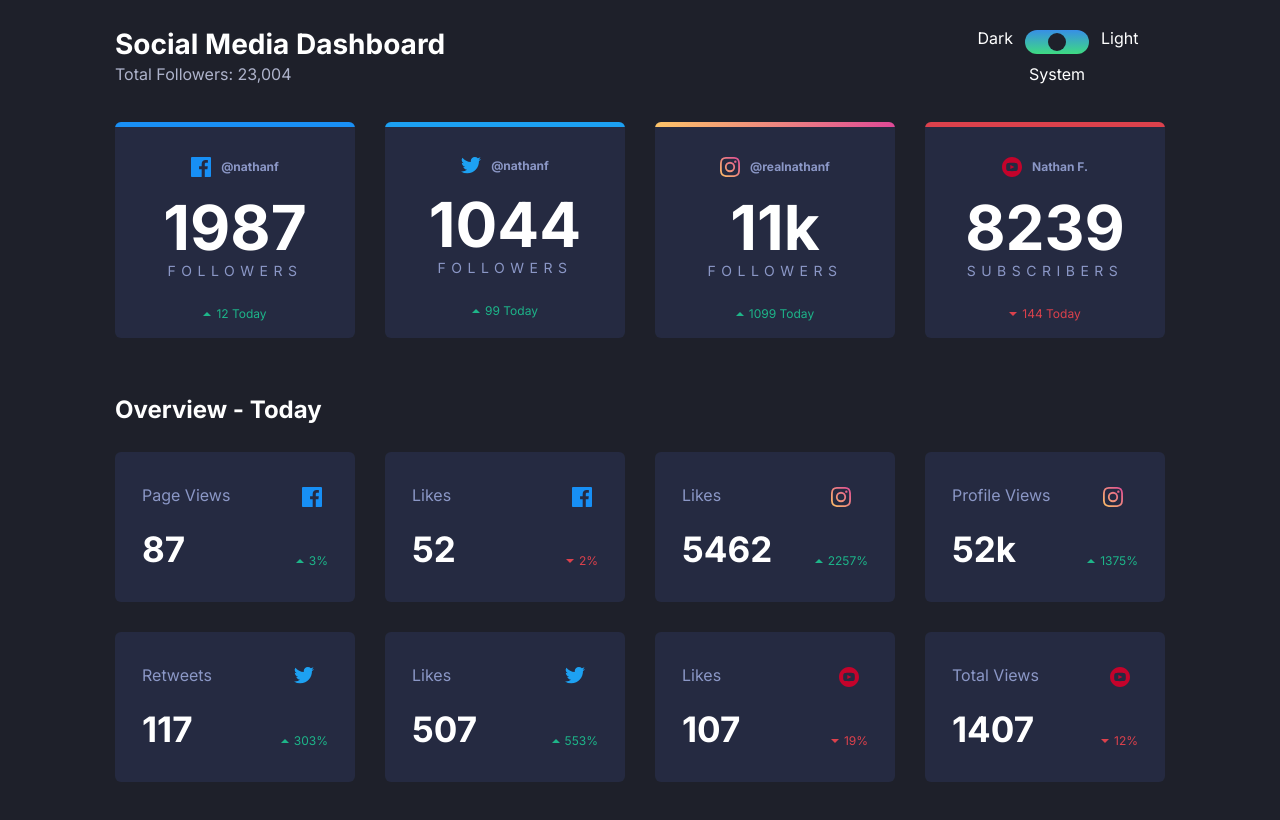
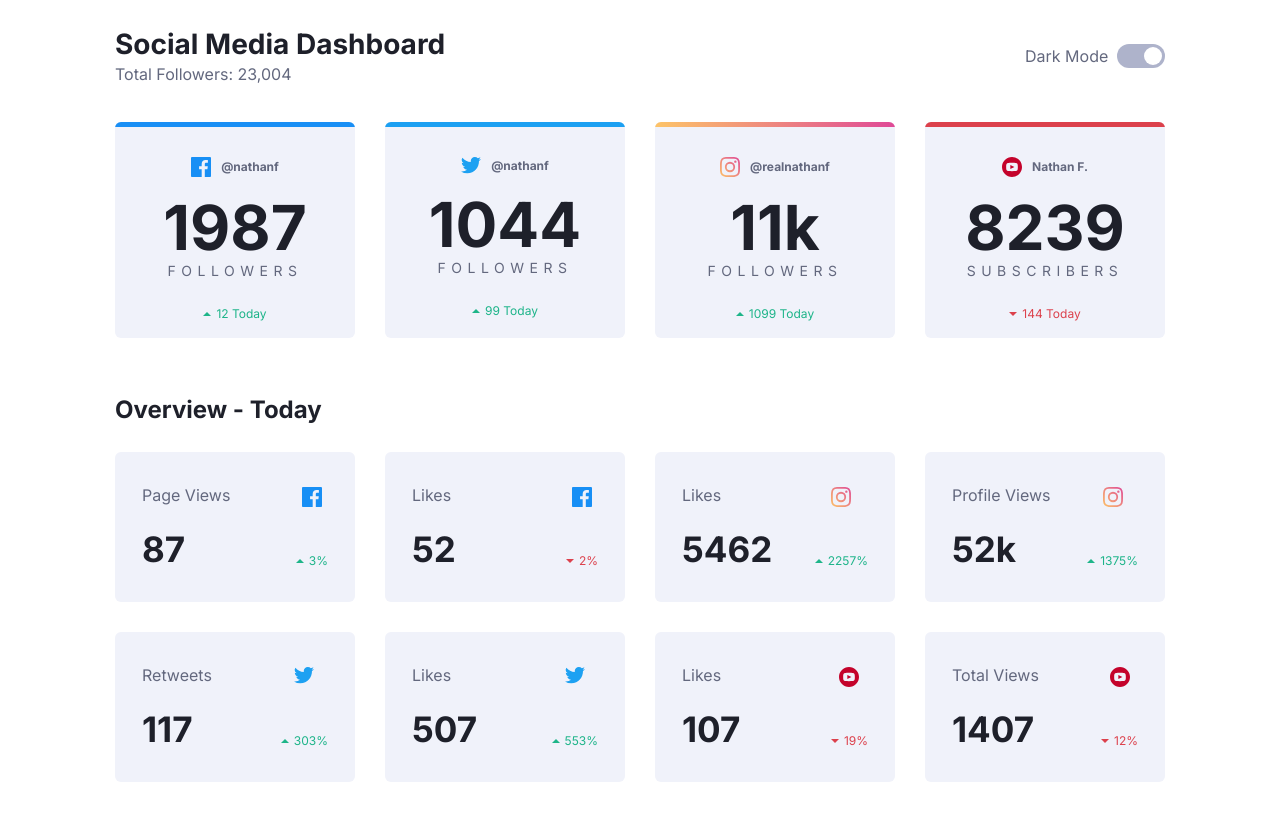
Before and after one commit to ChagCode/social-dashboard-with-theme, a plain HTML site: page index.html in a window 1280 px wide. Drawn offline with Linux system fonts and the light colour scheme.

Commit message:
Версия 0.1

```diff
--- a/index.html
+++ b/index.html
@@ -15,7 +15,7 @@
     <link rel="stylesheet" href="css/reset.css" />
     <link rel="stylesheet" href="css/fonts.css" />
     <link rel="stylesheet" href="css/style.css" />
-    <!-- Feel free to remove these styles or customise in your own stylesheet 👍 -->
+    <script src="js/script.js" defer></script>
   </head>
   <body>
     <span class="inline-top"></span>
@@ -28,14 +28,14 @@
       </div>
       <!-- /.header-title -->
 
-      <fieldset class="header-toggle toggle" role="radiogroup">
+      <div class="toggle header-toggle" role="radiogroup">
+        <legend for="dark">Dark Mode</legend>
         <div class="toggle__wrapper">
-          <input class="toggle__input" type="radio" name="theme" id="dark" />
           <input
             class="toggle__input"
             type="radio"
             name="theme"
-            id="system"
+            id="dark"
             checked
           />
           <input class="toggle__input" type="radio" name="theme" id="light" />
@@ -43,14 +43,12 @@
           <span aria-hidden="true" class="toggle__button"></span>
         </div>
         <!-- /.toggle__wrapper -->
-        <label for="dark">Dark</label>
-        <label for="system">System</label>
-        <label for="light">Light</label>
-      </fieldset>
+        <!-- <label for="light">Light</label> -->
+      </div>
     </header>
     <main>
       <section class="cards container">
-        <div class="cards-top cards-top--mb-2">
+        <div class="cards-top">
           <div class="cards-item">
             <span class="cards-inline cards-inline--facebook"></span>
             <div class="cards-item__info">
--- /dev/null
+++ b/js/script.js
@@ -0,0 +1,58 @@
+const darkBtn = document.getElementById("dark");
+const lightBtn = document.getElementById("light");
+
+const setDarkTheme = () => {
+  document.querySelector("body").classList = "dark";
+};
+const setLightTheme = () => {
+  document.querySelector("body").classList = "light";
+};
+
+const setTheme = () => {
+  if (localStorage.getItem("theme") === "dark") {
+    setDarkTheme();
+    darkBtn.click();
+  } else if (localStorage.getItem("theme") === "light") {
+    setLightTheme();
+    lightBtn.click();
+  }
+};
+
+const checkTheme = () => {
+  if (localStorage.getItem("theme") === null) {
+    if (window.matchMedia("(prefers-color-scheme: dark)").matches) {
+      setDarkTheme();
+      darkBtn.click();
+    } else if (window.matchMedia("(prefers-color-scheme: light)").matches) {
+      setLightTheme();
+      lightBtn.click();
+    }
+  }
+};
+
+const checkThemeChange = () => {
+  window
+    .matchMedia("(prefers-color-scheme: dark)")
+    .addEventListener("change", (e) => {
+      checkTheme();
+    });
+};
+
+setTheme();
+checkTheme();
+checkThemeChange();
+
+const radioButtons = document.querySelectorAll(
+  ".toggle__wrapper input[type='radio']"
+);
+for (let i = 0; i < radioButtons.length; i++) {
+  radioButtons[i].addEventListener("click", (event) => {
+    if (darkBtn.checked) {
+      localStorage.setItem("theme", "dark");
+      setDarkTheme();
+    } else {
+      localStorage.setItem("theme", "light");
+      setLightTheme();
+    }
+  });
+}
--- a/sass/components/_cards.sass
+++ b/sass/components/_cards.sass
@@ -29,13 +29,13 @@
     align-items: center
     width: rem(240)
     height: rem(216)
-    background-color: var(--dark-card-bg)
+    background-color: var(--card-bg)
     border-radius: rem(6)
     padding-top: rem(35)
     padding-button: rem(25)
     overflow: hidden
     &:hover
-      filter: brightness(150%)
+      filter: brightness(var(--brightness))
     &__info
       display: flex
       align-items: center
@@ -43,16 +43,16 @@
     &__icon
       margin-right: rem(10)
     &__nickname
-      color: var(--dark-text1)
+      color: var(--text-one)
       font-size: rem(12)
       font-weight: bold
     &__count
-      color: var(--dark-text2)
+      color: var(--text-two)
       font-size: rem(62)
       font-weight: bold
       margin-bottom: rem(5)
     &__followers
-      color: var(--dark-text1)
+      color: var(--text-one)
       font-size: rem(14)
       text-transform: uppercase
       letter-spacing: rem(5.5)
@@ -81,21 +81,21 @@
     justify-content: space-between
     width: rem(240)
     height: rem(150)
-    background-color: var(--dark-card-bg)
+    background-color: var(--card-bg)
     border-radius: rem(6)
     padding: rem(35) rem(27)
     overflow: hidden
     margin-bottom: rem(30)
     &:hover
-      filter: brightness(150%)
+      filter: brightness(var(--brightness))
     &__info
       display: flex
       flex-direction: column
       justify-content: space-between
     &__type
-      color: var(--dark-text1)
+      color: var(--text-one)
     &__count
-      color: var(--dark-text2)
+      color: var(--text-two)
       font-size: rem(35)
       font-weight: bold
     &__block
--- a/sass/components/_header.sass
+++ b/sass/components/_header.sass
@@ -26,4 +26,6 @@
       font-weight: bold
       margin-bottom: rem(8)
     &__total-followers
-      color: var(--toggle-bg-light)
+      color: var(--text-followers)
+legend
+  color: var(--text-mode)
--- a/sass/components/_toggle.sass
+++ b/sass/components/_toggle.sass
@@ -2,14 +2,13 @@
 // https://codepen.io/SaraSoueidan/pen/jpBbrq?editors=1100
 
 .toggle
-  display: grid
-  grid-template-columns: repeat(3, 1fr)
-  gap: rem(12)
+  display: flex
+  justify-content: space-between
+  align-items: center
+  width: rem(140)
   &__wrapper
     position: relative
-    grid-column: 2 / 3
-    grid-row: 1 / 2
-    width: rem(64)
+    width: rem(48)
     height: rem(24)
 
   &__input
@@ -17,10 +16,10 @@
     z-index: 1
     margin: rem(-2)
     position: relative
-    width: rem(19)
+    width: rem(25.75)
     height: rem(26)
     &:focus ~ .toggle__button
-      border: rem(2) solid var(--dark-text2)
+      border: rem(2) solid var(--text-two)
 
   &__background
     position: absolute
@@ -30,7 +29,7 @@
     overflow: hidden
     width: 100%
     height: 100%
-    background: var(--toggle-bg-dark)
+    background: var(--toggle-bg)
 
   &__button
     position: absolute
@@ -40,26 +39,16 @@
     width: rem(18)
     height: rem(18)
     border-radius: 50%
-    background-color: var(--dark-bg)
+    background-color: var(--background)
     transition: all 150ms ease-in-out
 
-label
+legend
   cursor: pointer
   &[for='dark']
-    grid-column: 1 / 2
     justify-self: end
-  &[for='system']
-    grid-column: 1 / 4
-    grid-row: 2 / 3
-    justify-self: center
   &[for='light']
-    grid-column: 3 / 4
     justify-self: start
 
 #light:checked ~ .toggle__button
   right: rem(3)
   left: calc( 100% - 21px )
-
-#system:checked ~ .toggle__button
-  left: 50%
-  transform: translateX(-50%)
--- a/sass/globals/_boilerlate.sass
+++ b/sass/globals/_boilerlate.sass
@@ -6,8 +6,8 @@
 
 body
   font-family: var(--font-inter)
-  background: var(--dark-bg)
-  color: var(--dark-text2)
+  background: var(--background)
+  color: var(--text-two)
 
 .container
   padding: 0 rem(25)
--- a/sass/globals/_colors.sass
+++ b/sass/globals/_colors.sass
@@ -12,9 +12,55 @@
   --dark-card-bg: hsl(228, 28%, 20%)
   --dark-text1: hsl(228, 34%, 66%)
   --dark-text2: hsl(0, 0%, 100%)
+  --dark-brightness: 150%
   --toggle-bg-light: hsl(230, 22%, 74%)
   --light-bg: hsl(0, 0%, 100%)
   --light-top-bg: hsl(225, 100%, 98%)
   --light-card-bg: hsl(227, 47%, 96%)
   --light-text1: hsl(228, 12%, 44%)
   --light-text2: hsl(230, 17%, 14%)
+  --light-brightness: 93%
+
+  --background: var(--dark-bg)
+  --top-bg: var(--dark-top-bg)
+  --card-bg: var(--dark-card-bg)
+  --text-one: var(--dark-text1)
+  --text-two: var(--dark-text2)
+  --text-followers: var(--toggle-bg-light)
+  --text-mode: var(--dark-text2)
+  --brightness: var(--dark-brightness)
+  --toggle-bg: var(--toggle-bg-dark)
+
+@media (prefers-color-scheme: light)
+  :root
+    --background: var(--light-bg)
+    --top-bg: var(--light-top-bg)
+    --card-bg: var(--light-card-bg)
+    --text-one: var(--light-text1)
+    --text-two: var(--light-text2)
+    --brightness: var(--light-brightness)
+    --toggle-bg: var(--toggle-bg-light)
+    --text-followers: var(--light-text1)
+    --text-mode: var(--light-text1)
+
+body.dark
+  --background: var(--dark-bg)
+  --top-bg: var(--dark-top-bg)
+  --card-bg: var(--dark-card-bg)
+  --text-one: var(--dark-text1)
+  --text-two: var(--dark-text2)
+  --brightness: var(--dark-brightness)
+  --toggle-bg: var(--toggle-bg-dark)
+  --text-followers: var(--toggle-bg-light)
+  --text-mode: var(--dark-text2)
+
+body.light
+  --background: var(--light-bg)
+  --top-bg: var(--light-top-bg)
+  --card-bg: var(--light-card-bg)
+  --text-one: var(--light-text1)
+  --text-two: var(--light-text2)
+  --brightness: var(--light-brightness)
+  --toggle-bg: var(--toggle-bg-light)
+  --text-followers: var(--light-text1)
+  --text-mode: var(--light-text1)
--- a/sass/globals/_media.sass
+++ b/sass/globals/_media.sass
@@ -30,14 +30,12 @@
       margin-bottom: rem(20)
     &-toggle
       align-self: end
-  .toggle
-    &__wrapper
-      width: rem(54)
   .cards
     &-top
-      &--mb-2
-        margin-bottom: rem(20)
+      margin-bottom: rem(50)
     &-item
       flex-basis: 100%
+      &__count
+        font-size: rem(55)
     &-today
       flex-basis: 100%
```
Also changed, not shown: css/style.css, 1 other file.
